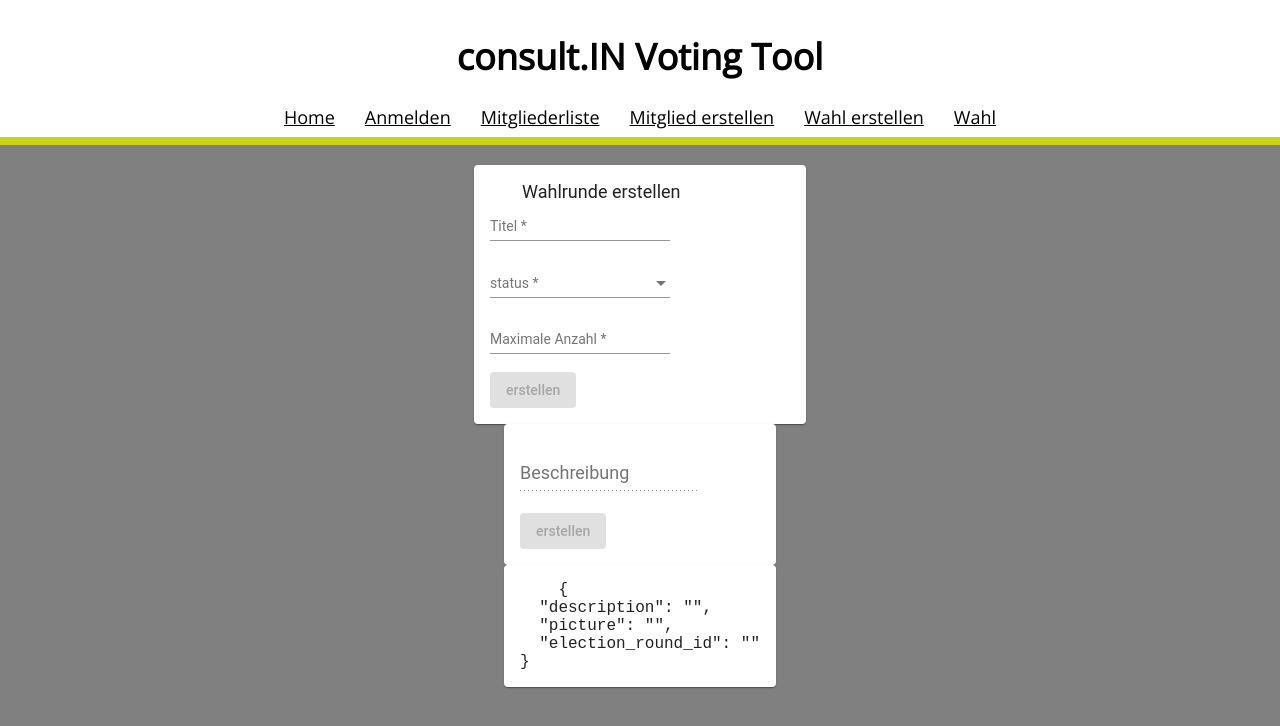
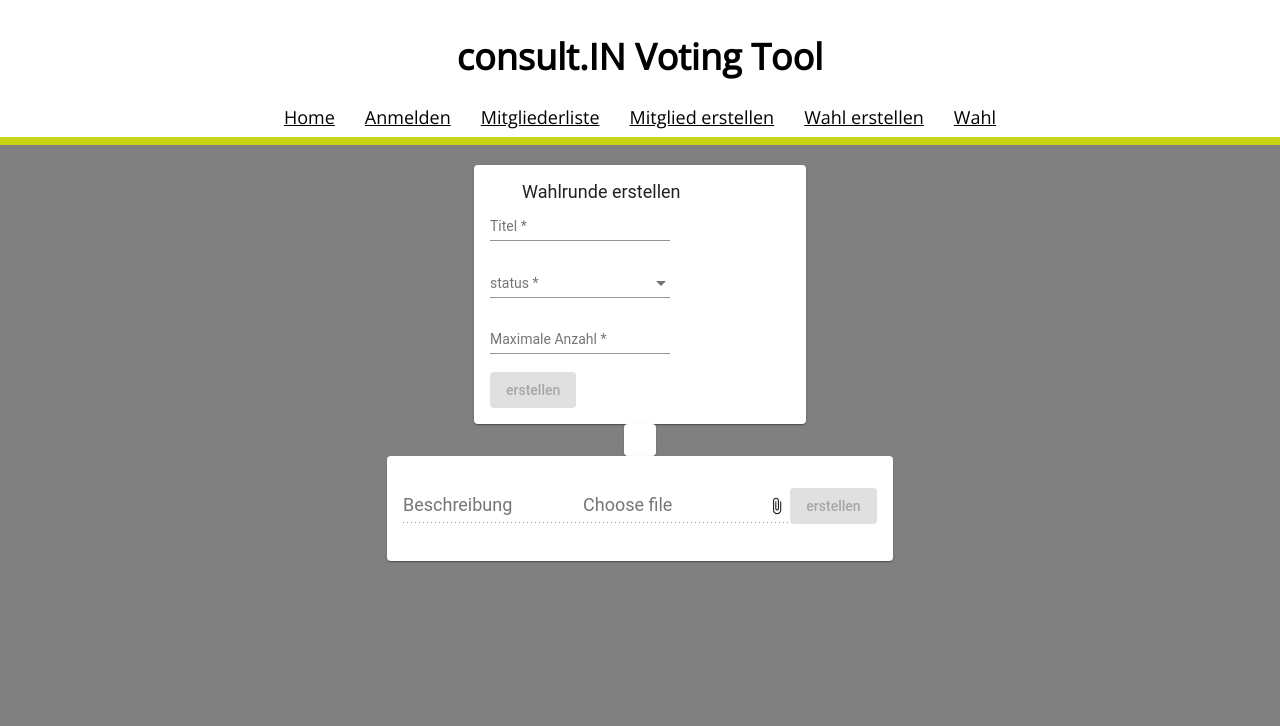
Before and after one commit to consultINCode/digitales_Abstimmtool, an Angular app in the folder frontend/: page /election/create in a window 1280 px wide. Shown: the top 726 px of the page. Built offline with nearby package versions, Linux system fonts and the light colour scheme.

Commit message:
add file upload

```diff
--- a/frontend/src/app/election/Interface/Choice.Interface.ts
+++ b/frontend/src/app/election/Interface/Choice.Interface.ts
@@ -1,6 +1,7 @@
 export interface ChoiceInterface {
     id?: number;
     description: string;
-    picture: Blob;
+    picture?: string;
+    counter?: number;
     election_round_id: number;
 }
--- a/frontend/src/app/election/create-choices/create-choices.component.html
+++ b/frontend/src/app/election/create-choices/create-choices.component.html
@@ -4,11 +4,17 @@
             <mat-label>Beschreibung</mat-label>
             <input matInput type="text" formControlName="description" placeholder="Beschreibung" required>
         </mat-form-field>
+        <mat-form-field class="columns">
+            <mat-label *ngIf="file; else newFile">{{file.name}}</mat-label>
+            <ng-template #newFile>
+                <mat-label>Choose file</mat-label>
+            </ng-template>
+            <input matInput disabled>
+            <button mat-icon-button matSuffix (click)="fileInput.click()">
+                <mat-icon>attach_file</mat-icon>
+            </button>
+            <input hidden (change)="selectFile($event)" #fileInput type="file" id="file">
+        </mat-form-field>
+        <button mat-flat-button color="accent" (click)="submitForm()" [disabled]="!choicesForm.valid">erstellen</button>
     </form>
-    <button mat-flat-button color="accent" (click)="submitForm()" [disabled]="!choicesForm.valid">erstellen</button>
 </mat-card>
-<mat-card>
-<pre>
-    {{this.choicesForm.value |  json}}
-</pre>
-</mat-card>
--- a/frontend/src/app/election/create-choices/create-choices.component.ts
+++ b/frontend/src/app/election/create-choices/create-choices.component.ts
@@ -1,21 +1,25 @@
-import {Component, Input, OnChanges, OnInit, SimpleChanges} from '@angular/core';
+import {Component, EventEmitter, Input, OnChanges, OnInit, Output, SimpleChanges} from '@angular/core';
 import {FormBuilder, Validators} from "@angular/forms";
 import {HttpElectionRoundService} from "../service/http-election-round.service";
 import {ElectionRoundInterface} from "../Interface/ElectionRound.Interface";
 import {HttpChoiceService} from "../service/http.choice.service";
 import {ChoiceInterface} from "../Interface/Choice.Interface";
+import {Observable} from "rxjs";
 
 @Component({
     selector: 'app-create-choices',
     templateUrl: './create-choices.component.html',
     styleUrls: ['./create-choices.component.scss']
 })
-export class CreateChoicesComponent implements OnChanges, OnInit{
+export class CreateChoicesComponent implements OnChanges, OnInit {
     @Input() electionRound: ElectionRoundInterface;
+    @Output() emitCreatedChoice = new EventEmitter<ChoiceInterface>();
+    public file;
+
     public choicesForm = this.formBuilder.group({
-        description: ['', [ Validators.required, Validators.minLength(3)]],
-        picture: [''],
-        election_round_id: [''],
+            description: ['', [Validators.required, Validators.minLength(3)]],
+            picture: [''],
+            election_round_id: ['', [Validators.required, Validators.pattern("^[0-9]*$")]],
         }
     );
 
@@ -24,12 +28,13 @@ export class CreateChoicesComponent implements OnChanges, OnInit{
         private httpChoiceService: HttpChoiceService
     ) {
     }
+
     ngOnInit(): void {
         this.choicesForm.disable()
     }
 
     ngOnChanges(changes: SimpleChanges): void {
-        if(changes.electionRound.currentValue.id){
+        if (changes.electionRound.currentValue.id) {
             this.choicesForm.controls['election_round_id'].setValue(changes.electionRound.currentValue.id)
             this.choicesForm.enable()
         }
@@ -38,15 +43,26 @@ export class CreateChoicesComponent implements OnChanges, OnInit{
     public submitForm() {
         let choice = this.choicesForm.value as ChoiceInterface;
         this.httpChoiceService.setChoice(choice).subscribe(
-            (succes: any) => {
+            (choice: ChoiceInterface) => {
                 alert('success')
+                this.emitCreatedChoice.emit(choice);
                 this.choicesForm.reset()
+                this.choicesForm.controls['election_round_id'].setValue(this.electionRound.id)
             },
-            (error: any) => {alert('error')}
+            (error: any) => {
+                alert('error')
+            }
         )
+    }
+    public selectFile(event) {
 
+        this.file = event.target.files[0];
+        debugger;
+        let myReader = new FileReader();
+
+        myReader.onloadend = (e) => {
+            this.choicesForm.controls['picture'].setValue(myReader.result);
+        }
+        myReader.readAsDataURL(this.file);
     }
-
-
-
 }
--- a/frontend/src/app/election/create-election-round-page/create-election-round-page.component.html
+++ b/frontend/src/app/election/create-election-round-page/create-election-round-page.component.html
@@ -17,12 +17,19 @@
 
                 <mat-form-field class="form__field">
                     <mat-label>Maximale Anzahl</mat-label>
-                    <input matInput type="number" formControlName="max_choices_per_person" placeholder="max_choices_per_person" required>
+                    <input matInput type="number" formControlName="max_choices_per_person"
+                           placeholder="max_choices_per_person" required>
                 </mat-form-field>
             </form>
-            <button *ngIf="isFormEnable" mat-flat-button color="accent" [disabled]="!electionForm.valid" (click)="submitForm()">erstellen</button>
+            <button *ngIf="isFormEnable" mat-flat-button color="accent" [disabled]="!electionForm.valid"
+                    (click)="submitForm()">erstellen
+            </button>
         </mat-card-content>
     </mat-card>
-    <app-create-choices [electionRound]="electionForm.value"></app-create-choices>
+    <app-list-choices [choices]="createdChoices" [electionRound]="electionForm.value"></app-list-choices>
+    <app-create-choices
+            [electionRound]="electionForm.value"
+            (emitCreatedChoice)="updateCreatedChoices($event)">
 
+    </app-create-choices>
 </div>
--- a/frontend/src/app/election/create-election-round-page/create-election-round-page.component.ts
+++ b/frontend/src/app/election/create-election-round-page/create-election-round-page.component.ts
@@ -2,6 +2,7 @@ import {Component} from '@angular/core';
 import {FormBuilder} from "@angular/forms";
 import {ElectionRoundInterface} from "../Interface/ElectionRound.Interface";
 import {HttpElectionRoundService} from "../service/http-election-round.service";
+import {ChoiceInterface} from "../Interface/Choice.Interface";
 
 @Component({
     selector: 'app-create-election-page',
@@ -11,6 +12,7 @@ import {HttpElectionRoundService} from "../service/http-election-round.service";
 export class CreateElectionRoundPageComponent {
 
     public isFormEnable: boolean = true;
+    public createdChoices: ChoiceInterface[] = [];
 
     public status = [
         {value: 'not_started', name: 'nicht gestartet'},
@@ -46,4 +48,9 @@ export class CreateElectionRoundPageComponent {
             }
         );
     }
+
+    public updateCreatedChoices(event: Event){
+        // @ts-ignore
+        this.createdChoices.push(event)
+    }
 }
--- a/frontend/src/app/election/election.module.ts
+++ b/frontend/src/app/election/election.module.ts
@@ -12,6 +12,7 @@ import { ElectionOverviewPageComponent } from './election-overview-page/election
 import {MatTableModule} from "@angular/material/table";
 import { CreateChoicesComponent } from './create-choices/create-choices.component';
 import { ListChoicesComponent } from './list-choices/list-choices.component';
+import {MatIconModule} from "@angular/material/icon";
 
 
 @NgModule({
@@ -25,7 +26,8 @@ import { ListChoicesComponent } from './list-choices/list-choices.component';
         ReactiveFormsModule,
         MatButtonModule,
         MatSelectModule,
-        MatTableModule
+        MatTableModule,
+        MatIconModule
     ]
 })
 export class ElectionModule {
--- a/frontend/src/app/election/list-choices/list-choices.component.html
+++ b/frontend/src/app/election/list-choices/list-choices.component.html
@@ -1 +1,12 @@
-<p>list-choices works!</p>
+<mat-card>
+    <div *ngFor="let choice of choices">
+        <mat-card>
+            <mat-card-header>
+                {{choice.description}}
+            </mat-card-header>
+            <mat-card-content>
+                <img src="{{choice.picture}}" alt="">
+            </mat-card-content>
+        </mat-card>
+    </div>
+</mat-card>
--- a/frontend/src/app/election/list-choices/list-choices.component.ts
+++ b/frontend/src/app/election/list-choices/list-choices.component.ts
@@ -1,15 +1,18 @@
-import { Component, OnInit } from '@angular/core';
+import {Component, Input, OnChanges, SimpleChanges} from '@angular/core';
+import {ChoiceInterface} from "../Interface/Choice.Interface";
+import {MatTableDataSource} from "@angular/material/table";
+import {HttpChoiceService} from "../service/http.choice.service";
+import {ElectionRoundInterface} from "../Interface/ElectionRound.Interface";
 
 @Component({
-  selector: 'app-list-choices',
-  templateUrl: './list-choices.component.html',
-  styleUrls: ['./list-choices.component.scss']
+    selector: 'app-list-choices',
+    templateUrl: './list-choices.component.html',
+    styleUrls: ['./list-choices.component.scss']
 })
-export class ListChoicesComponent implements OnInit {
+export class ListChoicesComponent {
 
-  constructor() { }
-
-  ngOnInit(): void {
-  }
+    @Input() choices: ChoiceInterface[];
+    @Input() electionRound: ElectionRoundInterface;
+    public displayedColumns: string[] = ['Bild', 'Beschreibung'];
 
 }
--- a/frontend/src/app/election/service/http.choice.service.ts
+++ b/frontend/src/app/election/service/http.choice.service.ts
@@ -15,12 +15,12 @@ export class HttpChoiceService {
     ) {
     }
 
-    public getChoicesForElectionRound(electionRoundId: number): Observable<ElectionRoundInterface[]> {
-        return this.http.get<ElectionRoundInterface[]>(this.demUrl + 'electionrounds/getAllElectionRounds');
+    public getChoicesForElectionRound(electionRoundId: number): Observable<ChoiceInterface[]> {
+        return this.http.get<ChoiceInterface[]>(this.demUrl + 'choice/election/' + String(electionRoundId));
     }
 
-    public setChoice(choice: ChoiceInterface): Observable<any> {
-        return this.http.post<any>(this.demUrl + 'choice/', choice);
+    public setChoice(choice: ChoiceInterface): Observable<ChoiceInterface> {
+        return this.http.post<ChoiceInterface>(this.demUrl + 'choice/', choice);
     }
 
 }
```
